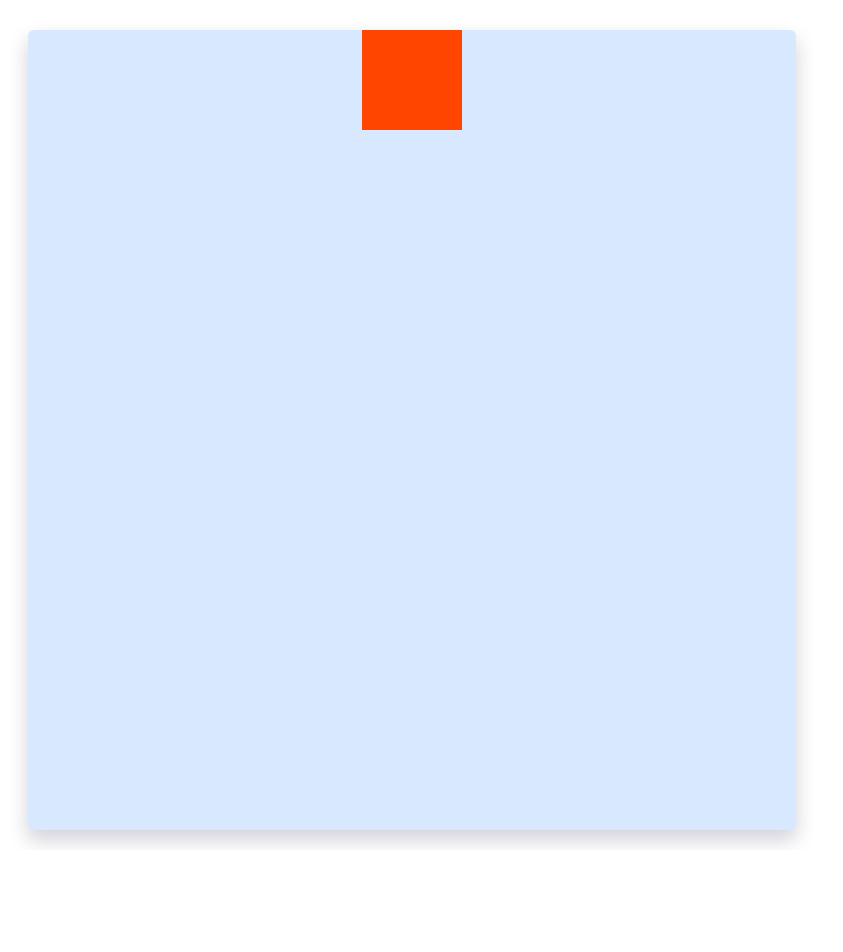
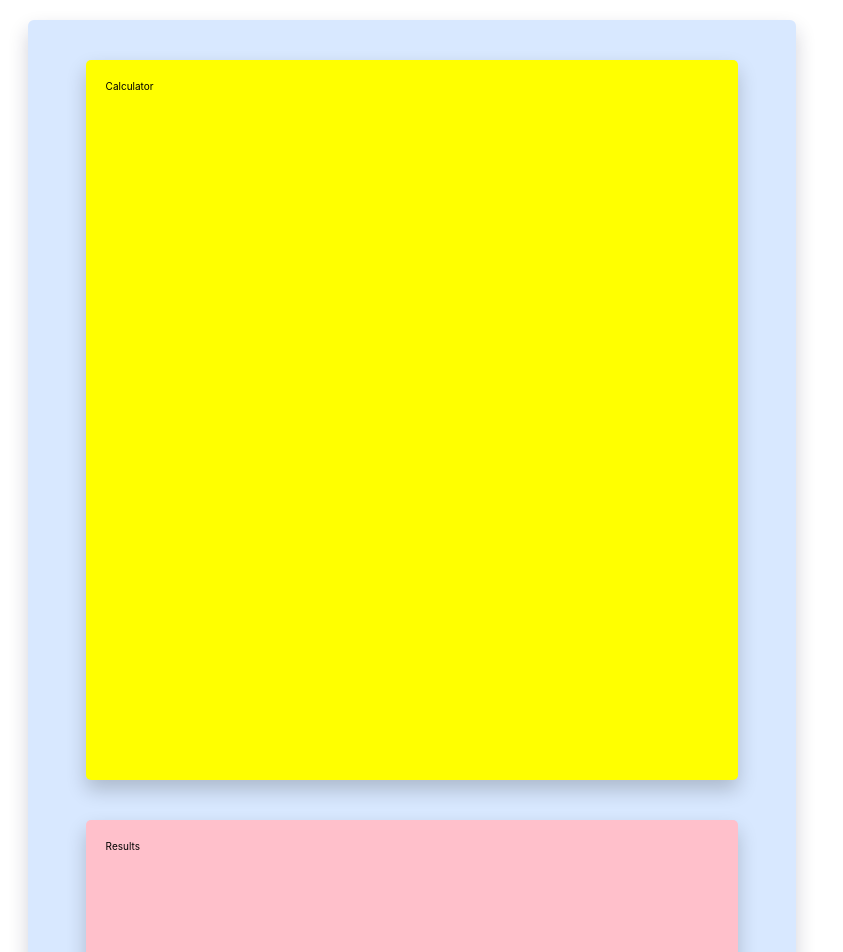
Before and after one commit to dmayou/share_calc, a React (Create React App) app: page / in a window 1280 px wide. Shown: the top 952 px of the page, without its empty margins (0-843 px from the left). Before the commit the page ends 850 px from the top, so only its background shows below. Built offline with nearby package versions, Linux system fonts and the light colour scheme.

Commit message:
stub Calc and Results components

```diff
--- a/src/Components/App.css
+++ b/src/Components/App.css
@@ -1,24 +1,45 @@
 .App {
-  height: 100vh;
+  height: 102.4rem;
   margin: 2rem;
   width: 76.8rem;
   background-color: #d8e8ff;
   border-radius: 6px;
   box-shadow: 0 1rem 2rem rgba(24,24,64,.2);
+  display: flex;
+  flex-direction: column;
+  justify-content: flex-start;
+  align-items: center;
 }
 
-.box {
-  margin: 3rem auto;
-  height: 10rem;
-  width: 10rem;
-  background-color: orangered;
+.container {
+    margin-bottom: 4rem;
+    width: 85%;
+    flex: 1 1;
+    padding: 2rem;
+    border-radius: 5px;
+    box-shadow: 0 1rem 2rem rgba(0,0,0,.2);
+}
+
+.container:first-child {
+  margin-top: 4rem;
 }
 
 @media (max-width: 768px) {
   .App {
     width: 100%;
+    height: 100vh;
     margin: 0;
     border-radius: 0;
     box-shadow: none;
   }
 }
+
+@media (max-width: 600px) {
+  .container {
+    width: 95%;
+    margin-bottom: 1.5rem;
+  }
+  .container:first-child {
+    margin-top: 1rem;
+  }
+}
--- a/src/Components/App.js
+++ b/src/Components/App.js
@@ -1,10 +1,13 @@
 import React from 'react';
 import './App.css';
+import Calc from './Calc';
+import Results from './Results';
 
 function App() {
   return (
     <div className="App">
-      <div className="box"></div>
+      <Calc />
+      <Results />
     </div>
   );
 }
--- /dev/null
+++ b/src/Components/Calc.css
@@ -0,0 +1,5 @@
+.Calc {
+    padding: 2rem;
+    background-color: yellow;
+    flex: 80%;
+}
--- /dev/null
+++ b/src/Components/Calc.js
@@ -0,0 +1,12 @@
+import React from 'react';
+import './Calc.css';
+
+function Calc() {
+    return (
+        <div className="container Calc">
+            Calculator
+        </div>
+    );
+}
+
+export default Calc;
--- /dev/null
+++ b/src/Components/Results.css
@@ -0,0 +1,5 @@
+.Results {
+    padding: 2rem;
+    background-color: pink;
+    flex: 20%;
+}
--- /dev/null
+++ b/src/Components/Results.js
@@ -0,0 +1,12 @@
+import React from 'react';
+import './Results.css';
+
+function Results() {
+    return (
+        <div className="container Results">
+            Results
+        </div>
+    );
+}
+
+export default Results;
```
